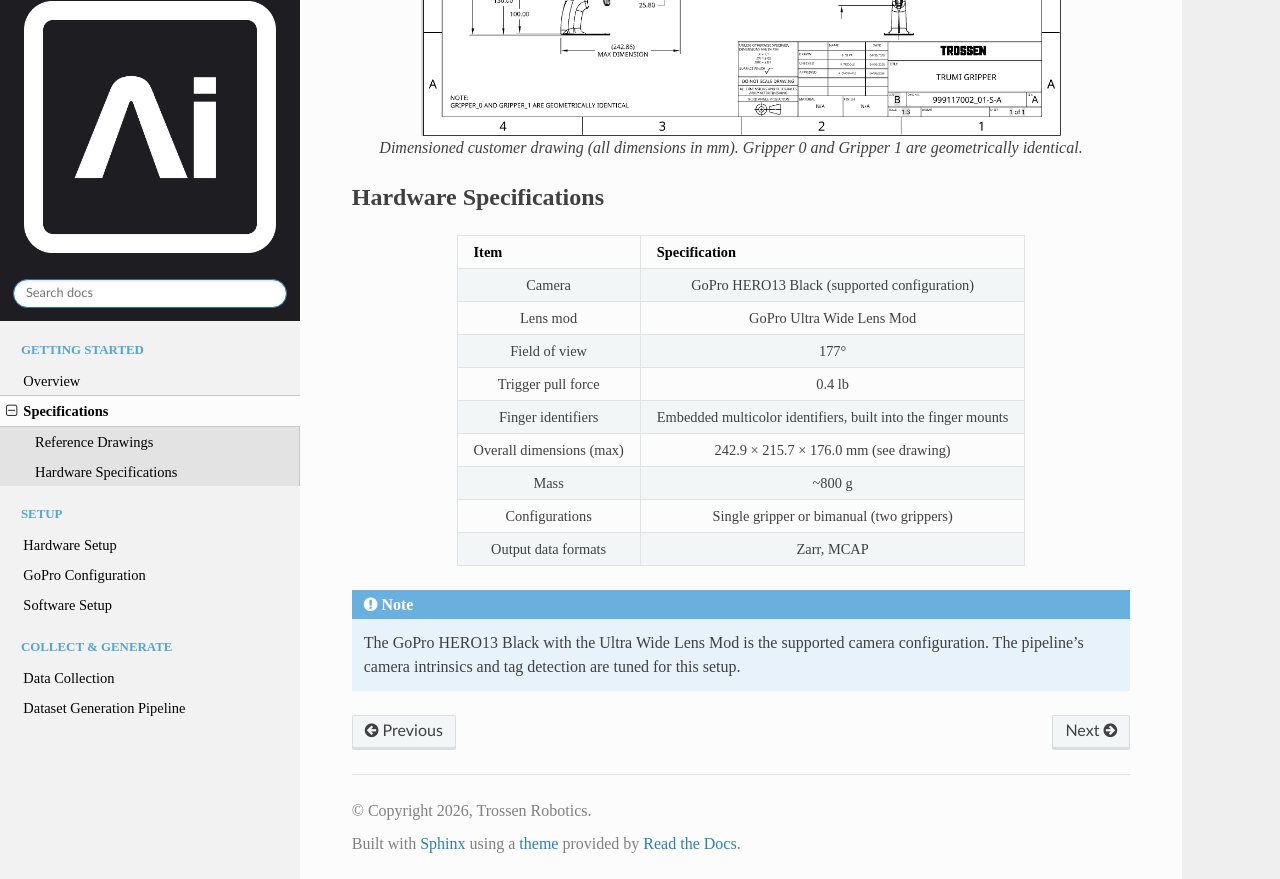
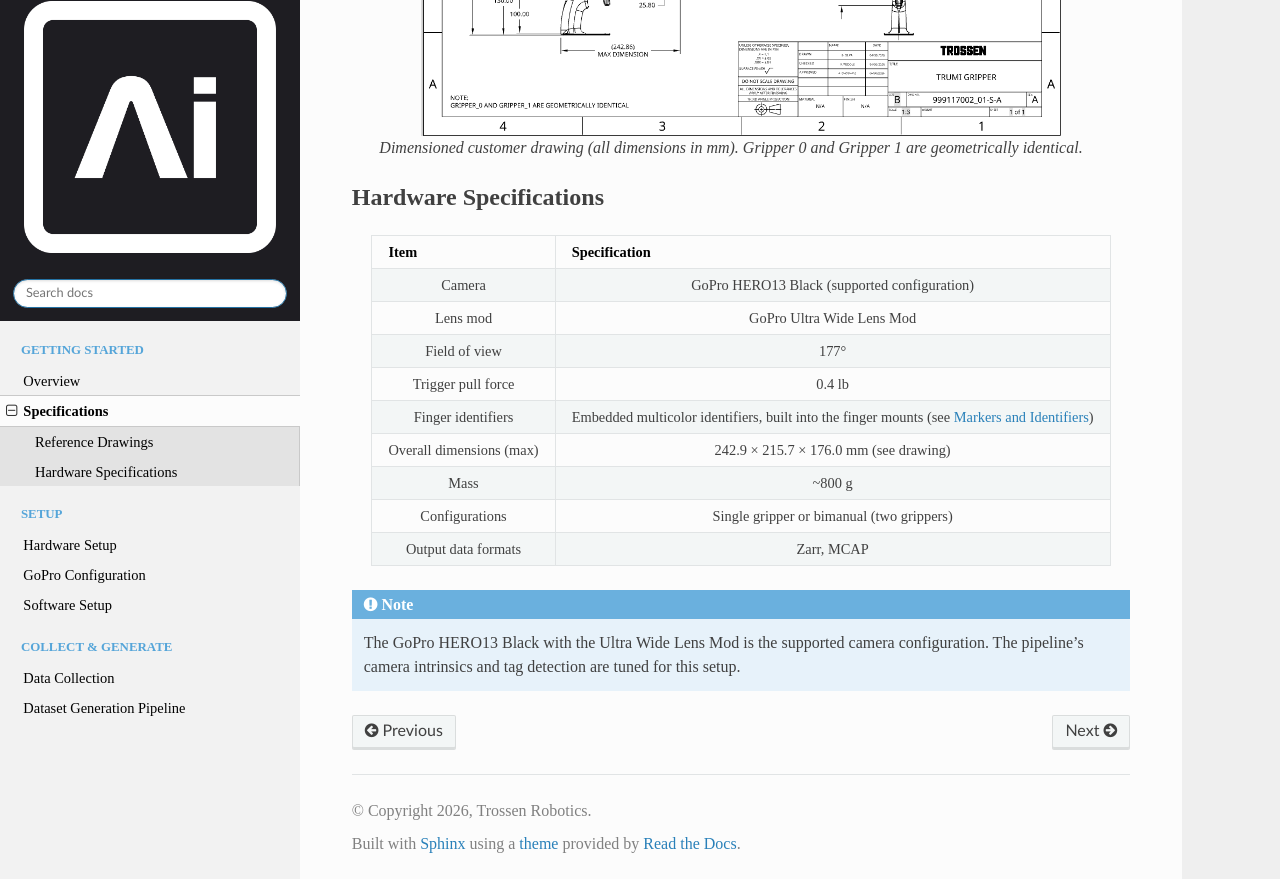
Before and after one commit to TrossenRobotics/trumi, a Sphinx documentation site: the page built from docs/specifications.rst, in a window 1280 px wide and 900 px high, scrolled down 903 px, cut to the strip 21-900 px from the top of the window. Built offline with Sphinx 7.4.7 and the Read the Docs theme 3.1.0, drawn with Linux system fonts in a browser that asks for light colours; some web fonts are replaced.

Commit message:
add marker and identifier link

```diff
--- a/docs/specifications.rst
+++ b/docs/specifications.rst
@@ -41,7 +41,7 @@
     * - Trigger pull force
       - 0.4 lb
     * - Finger identifiers
-      - Embedded multicolor identifiers, built into the finger mounts
+      - Embedded multicolor identifiers, built into the finger mounts (see :ref:`aruco-markers`)
     * - Overall dimensions (max)
       - 242.9 × 215.7 × 176.0 mm (see drawing)
     * - Mass
```
